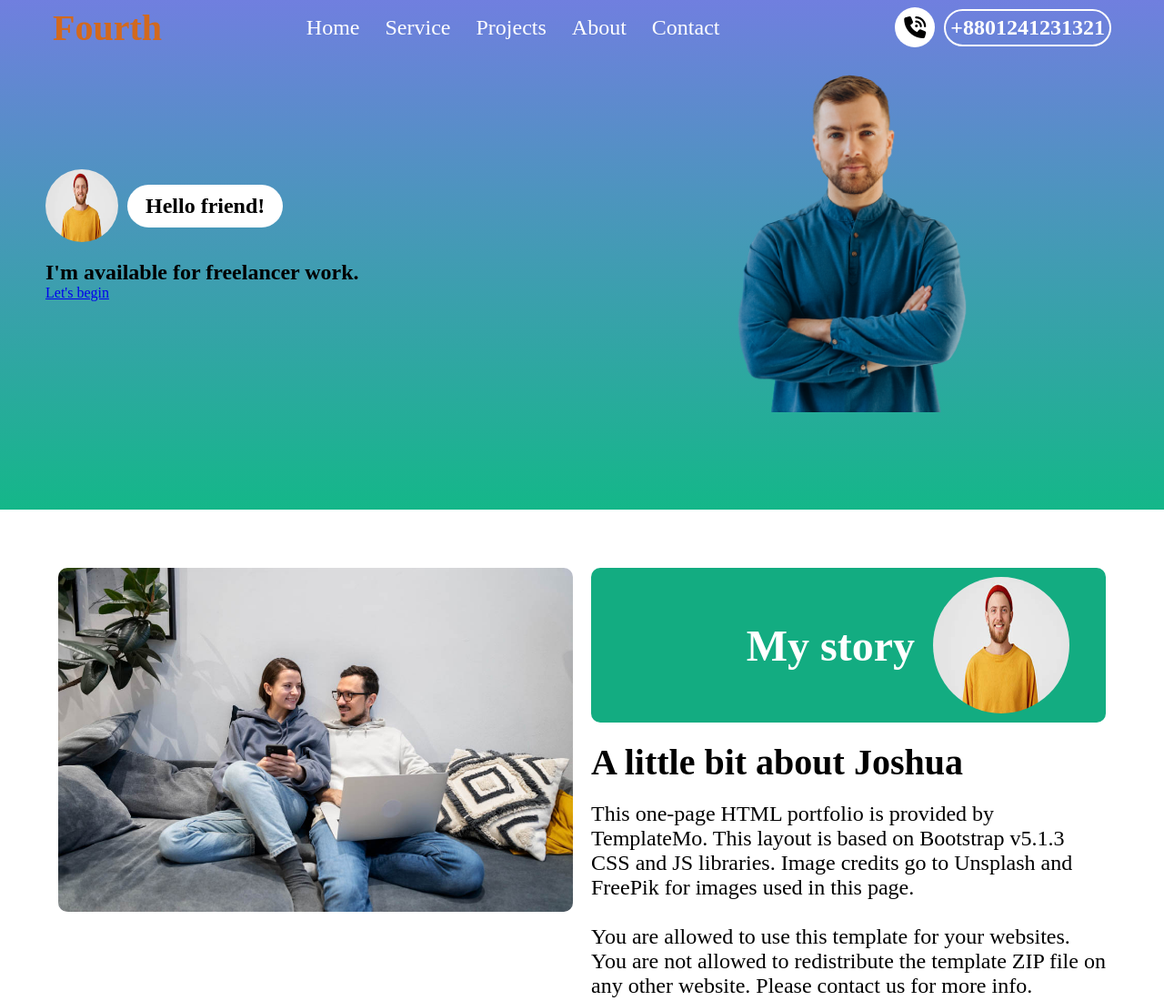
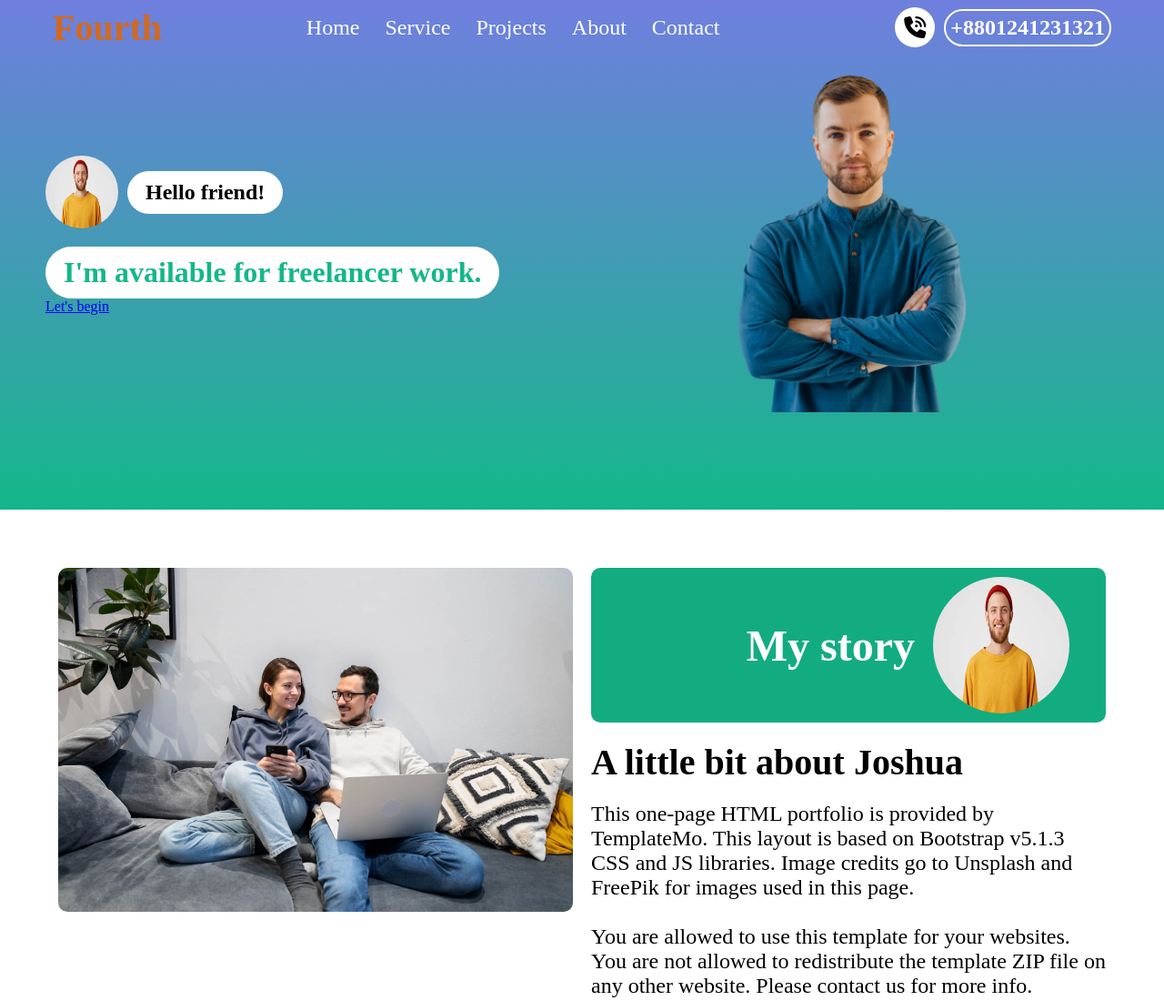
Before and after one commit to constobidullah/pro4-freelancer-protfolio, a plain HTML site: page index.html in a window 1280 px wide. Shown: the top 1100 px of the page at 91% size. Drawn offline with Linux system fonts and the light colour scheme.

Commit message:
available heading 3 done

```diff
--- a/index.css
+++ b/index.css
@@ -117,6 +117,15 @@ nav ul li a:hover {
     background-color: white;
     padding: 10px 20px;
     border-radius: 25px;
+}
+
+.available h3{
+    display: inline-block;
+    background-color: white;
+    color: #14B789;
+    font-size: 2rem;
+    padding: 10px 20px;
+    border-radius: 35px;
 }
 
 .banner-image {
--- a/index.html
+++ b/index.html
@@ -63,7 +63,8 @@
                 </div>
 
                 <div class="available">
-                    <h1>I'm available for freelancer work.</h1>
+                    <h3>I'm available for freelancer work.</h3>
+                    <br>
                     <a href="#">Let's begin</a>
                 </div>
 
```
